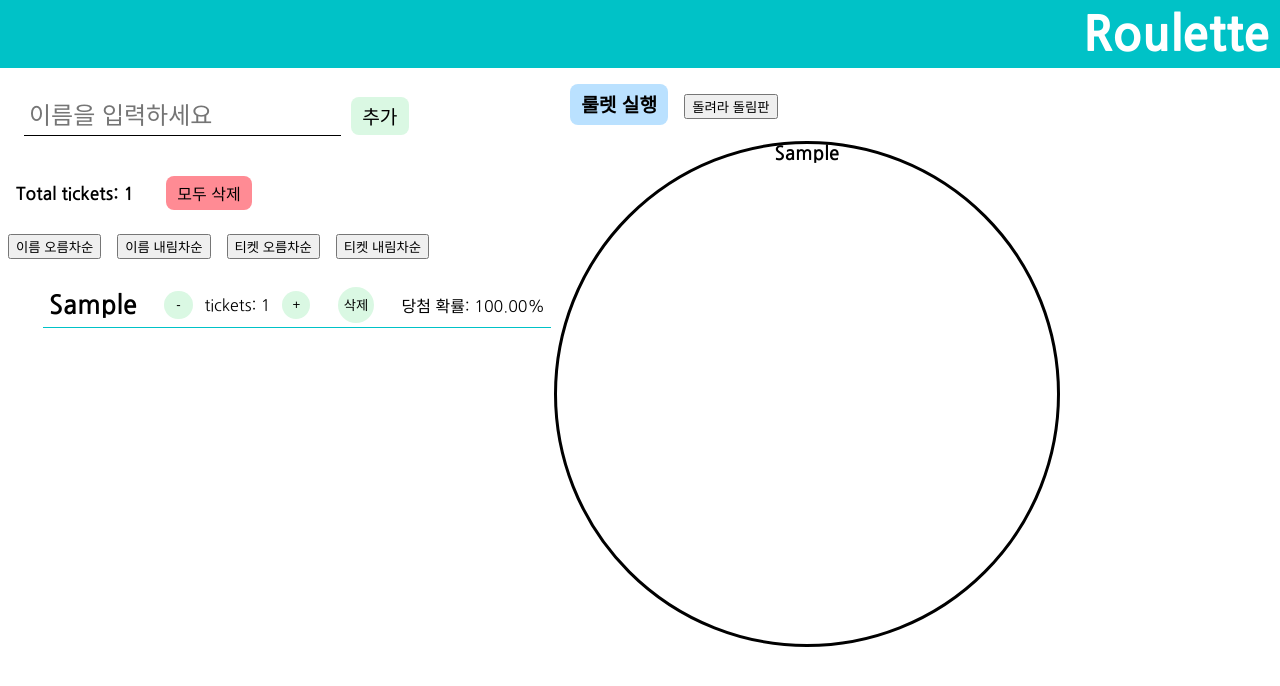
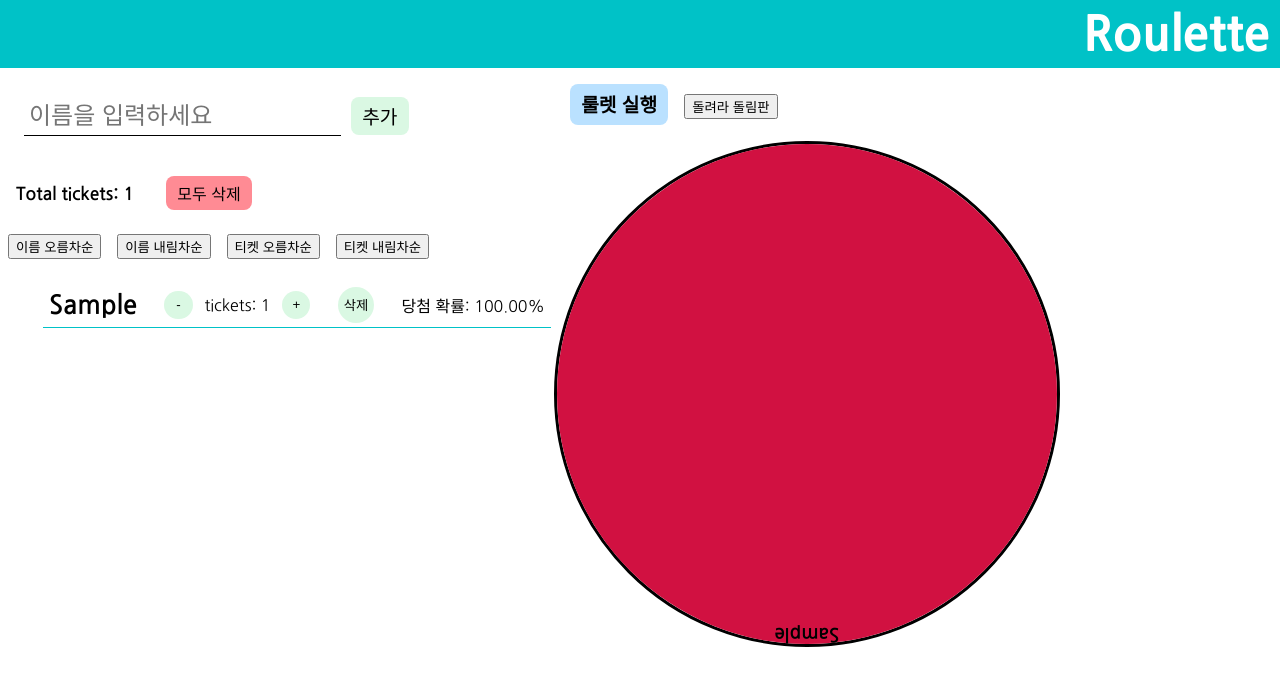
Before and after one commit to JaeHyunLee123/raffle-app, a React (Create React App) app: page / in a window 1280 px wide. Both pictures are taken after typing "Sample" into the empty fields and a click on the button "추가". Shown: the top 686 px of the page. Built offline with nearby package versions, Linux system fonts and the light colour scheme.

Commit message:
feat: fill roullet color using canvas

```diff
--- a/src/components/Roulette.tsx
+++ b/src/components/Roulette.tsx
@@ -53,6 +53,7 @@ const Circle = styled(motion.div)`
   background-color: transparent;
   text-align: center;
   position: relative;
+  z-index: -1;
 `;
 
 const RouletteContent = styled.div<{
@@ -66,7 +67,7 @@ const RouletteContent = styled.div<{
   top: 0;
   left: 0;
   background-color: transparent;
-  z-index: -1;
+  z-index: 2;
   transform: rotate(${(props) => props.$rotationDegree}deg);
 `;
 
@@ -84,15 +85,11 @@ const Roulette: FC<RouletteProps> = () => {
 
   useEffect(() => {
     const temp: number[] = Array(raffleList.length).fill(0);
-
+    let cumulativeSum = 0;
     raffleList.forEach((raffle, i) => {
-      if (i === 0) {
-        temp[i] = raffle.ticket;
-      } else {
-        temp[i] = temp[i - 1] + raffle.ticket;
-      }
+      temp[i] = cumulativeSum + raffle.ticket;
+      cumulativeSum = temp[i];
     });
-
     setCumulativeSums(temp);
   }, [raffleList]);
 
@@ -134,6 +131,7 @@ const Roulette: FC<RouletteProps> = () => {
 
   const canvasRef = useRef<HTMLCanvasElement | null>(null);
 
+  //draw roullet
   useEffect(() => {
     const canvas = canvasRef.current;
 
@@ -143,17 +141,34 @@ const Roulette: FC<RouletteProps> = () => {
 
     if (ctx === null) return;
 
-    ctx.strokeStyle = "black";
+    if (totalTickets === 0) {
+      ctx.clearRect(0, 0, canvas.width, canvas.height);
+    }
+
+    const radius = ROULETTE_SIZE / 2;
 
     raffleList.forEach((raffle, i) => {
       ctx.fillStyle = ROULETTE_COLORS[i % ROULETTE_COLORS.length];
 
-      ctx.moveTo(ROULETTE_SIZE / 2, ROULETTE_SIZE / 2);
+      const standard =
+        ((cumulativeSums[i] - raffle.ticket / 2) / totalTickets) * 360 - 90;
+      const size = (raffle.ticket / totalTickets) * 360;
 
-      const standard = (cumulativeSums[i] / totalTickets) * 360;
-      const size = raffle.ticket / totalTickets;
+      console.log(`${raffle.name} - standard: ${standard}, size: ${size}`);
+
+      ctx.beginPath();
+      ctx.moveTo(radius, radius);
+      ctx.arc(
+        radius, //x
+        radius, //y
+        radius, //radius
+        (Math.PI / 180) * (standard - size / 2), //start angle
+        (Math.PI / 180) * (standard + size / 2) //end angle
+      );
+      ctx.closePath();
+      ctx.fill();
     });
-  }, [raffleList, cumulativeSums]);
+  }, [cumulativeSums, raffleList, totalTickets]);
 
   return (
     <div>
@@ -166,6 +181,7 @@ const Roulette: FC<RouletteProps> = () => {
       >
         돌려라 돌림판
       </button>
+
       <Circle
         animate={{ rotate: rotationDegree }}
         transition={{
@@ -175,16 +191,19 @@ const Roulette: FC<RouletteProps> = () => {
       >
         <canvas
           ref={canvasRef}
+          width={`${ROULETTE_SIZE}px`}
+          height={`${ROULETTE_SIZE}px`}
           style={{
-            width: `${ROULETTE_SIZE}px`,
-            height: `${ROULETTE_SIZE}px`,
+            zIndex: 1,
           }}
         />
         {raffleList.map((raffle, i) =>
           raffle.ticket > 0 ? (
             <RouletteContent
               key={raffle.id}
-              $rotationDegree={(cumulativeSums[i] / totalTickets) * 360}
+              $rotationDegree={
+                ((cumulativeSums[i] - raffle.ticket / 2) / totalTickets) * 360
+              }
             >
               {raffle.name}
             </RouletteContent>
```
